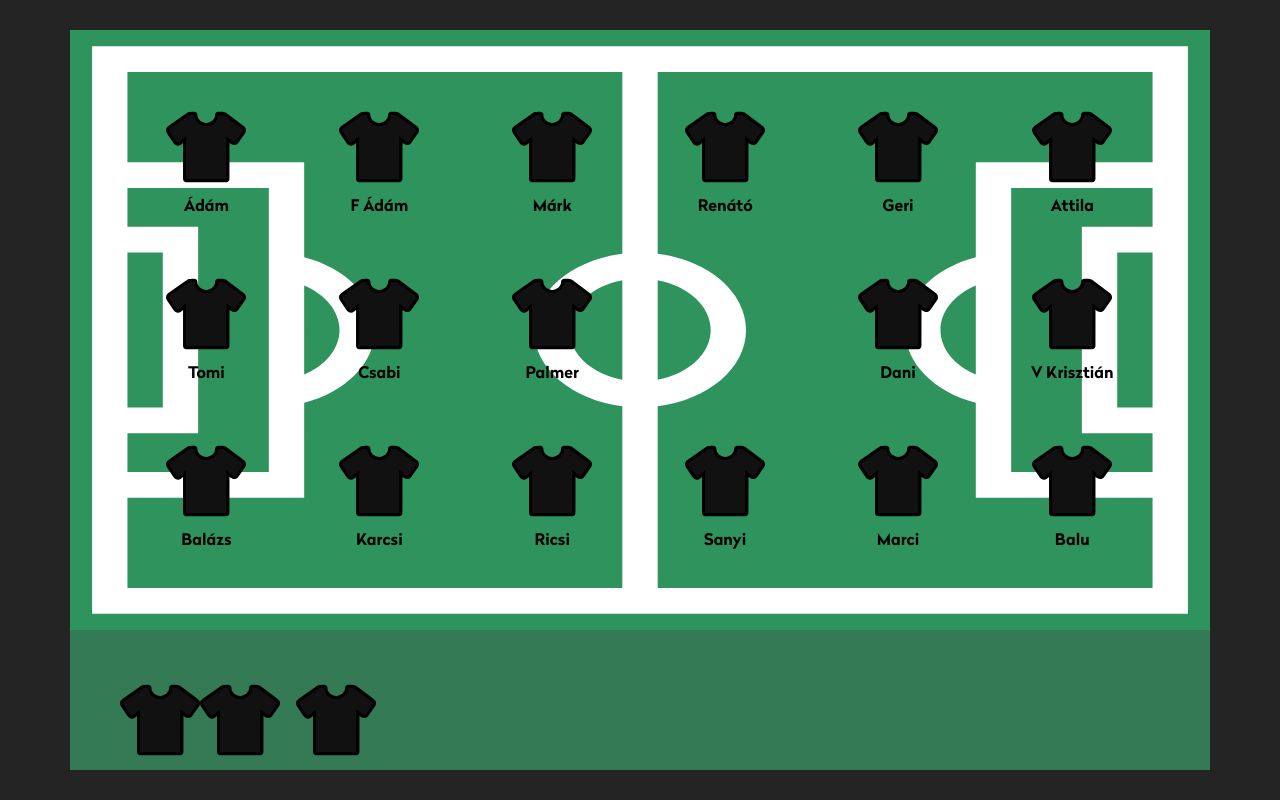
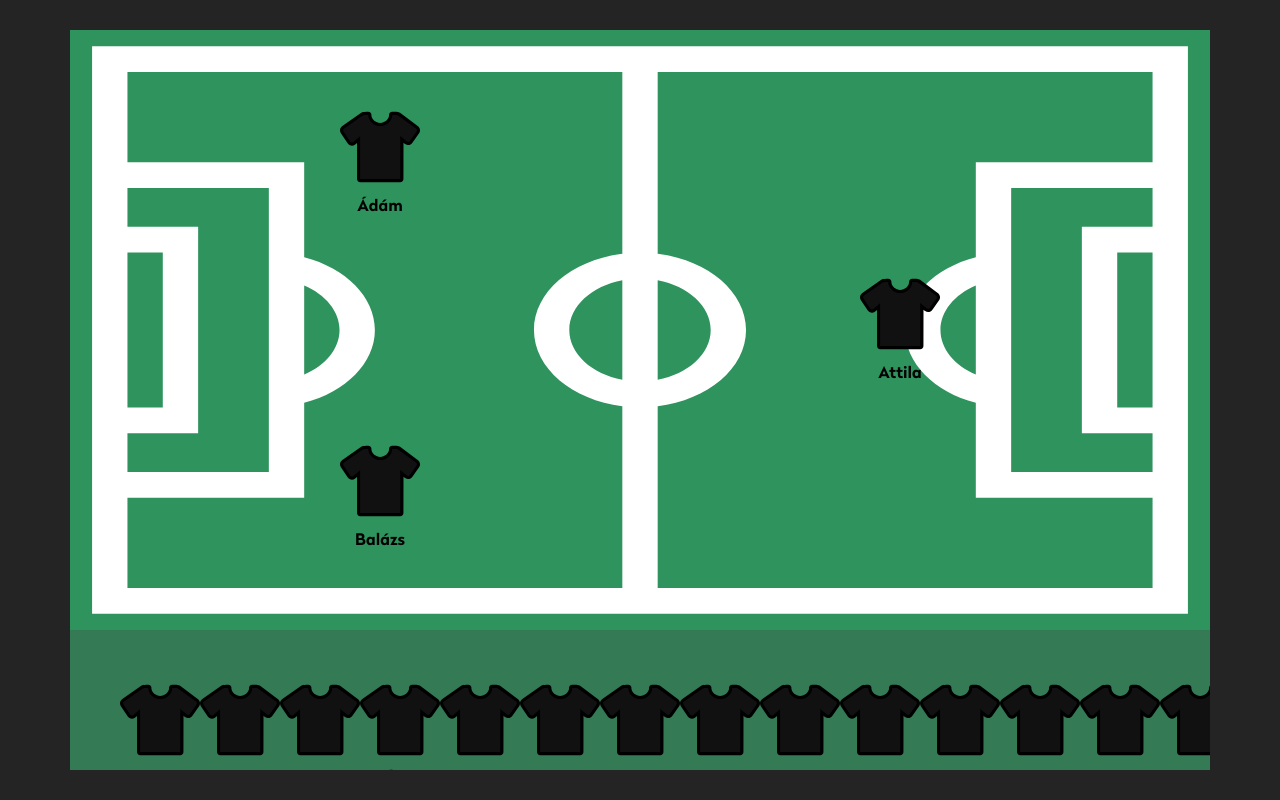
Before and after one commit to Anyelka/foci, a React (Vite) app: page / in a window 1280 px wide. Built offline with nearby package versions, Linux system fonts and the light colour scheme.

Commit message:
refactor

```diff
--- a/src/components/Stadium.jsx
+++ b/src/components/Stadium.jsx
@@ -2,7 +2,7 @@ import { useState } from "react";
 import Bench from "./Bench";
 import Field from "./Field";
 
-const INCLUDE_FIRST_N_PRECONFIG = 17;
+const INCLUDE_FIRST_N_PRECONFIG = 3;
 
 const Stadium = ({ players }) => {
   const initStarters = players.slice(0, INCLUDE_FIRST_N_PRECONFIG);
```
